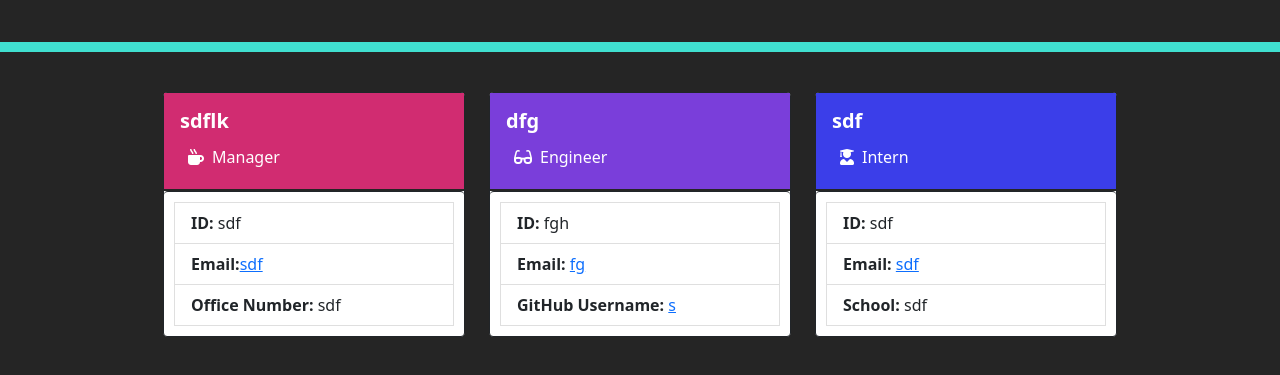
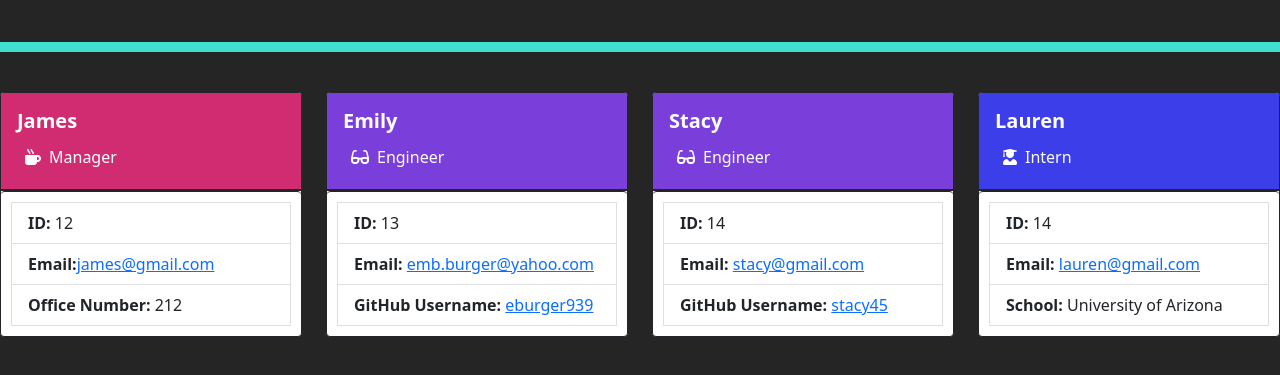
Before and after one commit to eburger939/team-profile-generator, a website: page createindex.html in a window 1280 px wide. Shown: the part 113-488 px from the top of the page. Drawn offline with nearby package versions, Linux system fonts and the light colour scheme.

```diff
--- a/createindex.html
+++ b/createindex.html
@@ -25,14 +25,14 @@
       <div>
         <div class="card border-dark custom-column">
           <div class="card-body custom-manager-body">
-            <h5 class="card-title"><strong>sdflk</strong></h5>
+            <h5 class="card-title"><strong>James</strong></h5>
             <p class="card-text"><i class="fas fa-mug-hot m-2"></i>Manager</p>
           </div>
           <ul class="list-group">
           <div class="info-list">
-            <li class="list-group-item"><strong>ID:</strong> sdf</li>
-            <li class="list-group-item"><strong>Email:</strong><a href='mailto:sdf'>sdf</a></li>
-            <li class="list-group-item"><strong>Office Number:</strong> sdf</li>
+            <li class="list-group-item"><strong>ID:</strong> 12</li>
+            <li class="list-group-item"><strong>Email:</strong><a href='mailto:james@gmail.com'>james@gmail.com</a></li>
+            <li class="list-group-item"><strong>Office Number:</strong> 212</li>
           </div>
         </ul>
 
@@ -46,15 +46,31 @@
 <div class="col-3">
     <div class="card border-dark custom-column">
       <div class="card-body custom-engineer-body">
-        <h5 class="card-title"><strong>dfg</strong></h5>
+        <h5 class="card-title"><strong>Emily</strong></h5>
         <p class="card-text"><i class="fas fa-glasses m-2"></i>Engineer</p>
       </div>
       <ul class="list-group">
         <div class="info-list">
-          <div class="list-group-item"><strong>ID:</strong> fgh</div>
-          <div class="list-group-item"><strong>Email: </strong><a href='mailto:fg'>fg</a></div>
+          <div class="list-group-item"><strong>ID:</strong> 13</div>
+          <div class="list-group-item"><strong>Email: </strong><a href='mailto:emb.burger@yahoo.com'>emb.burger@yahoo.com</a></div>
           <div class="list-group-item"><strong>GitHub Username:</strong> <a target="_blank"
-              href="https://github.com/s">s</a> </div>
+              href="https://github.com/eburger939">eburger939</a> </div>
+        </div>
+      </ul>
+
+    </div>
+  </div><div class="col-3">
+    <div class="card border-dark custom-column">
+      <div class="card-body custom-engineer-body">
+        <h5 class="card-title"><strong>Stacy</strong></h5>
+        <p class="card-text"><i class="fas fa-glasses m-2"></i>Engineer</p>
+      </div>
+      <ul class="list-group">
+        <div class="info-list">
+          <div class="list-group-item"><strong>ID:</strong> 14</div>
+          <div class="list-group-item"><strong>Email: </strong><a href='mailto:stacy@gmail.com'>stacy@gmail.com</a></div>
+          <div class="list-group-item"><strong>GitHub Username:</strong> <a target="_blank"
+              href="https://github.com/stacy45">stacy45</a> </div>
         </div>
       </ul>
 
@@ -64,14 +80,14 @@
         <div class="col-3">
   <div class="card border-dark custom-column">
     <div class="card-body custom-intern-body">
-      <h5 class="card-title"><strong>sdf</strong></h5>
+      <h5 class="card-title"><strong>Lauren</strong></h5>
       <p class="card-text"><i class="fas fa-user-graduate m-2"></i>Intern</p>
     </div>
     <ul class="list-group">
       <div class="info-list">
-        <div class="list-group-item"><strong>ID:</strong> sdf</div>
-        <div class="list-group-item"><strong>Email: </strong> <a href='mailto:sdf'>sdf</a></div>
-        <div class="list-group-item"><strong>School:</strong> sdf</div>
+        <div class="list-group-item"><strong>ID:</strong> 14</div>
+        <div class="list-group-item"><strong>Email: </strong> <a href='mailto:lauren@gmail.com'>lauren@gmail.com</a></div>
+        <div class="list-group-item"><strong>School:</strong> University of Arizona</div>
       </div>
     </ul>
 
```
Also changed, not shown: README.md.
